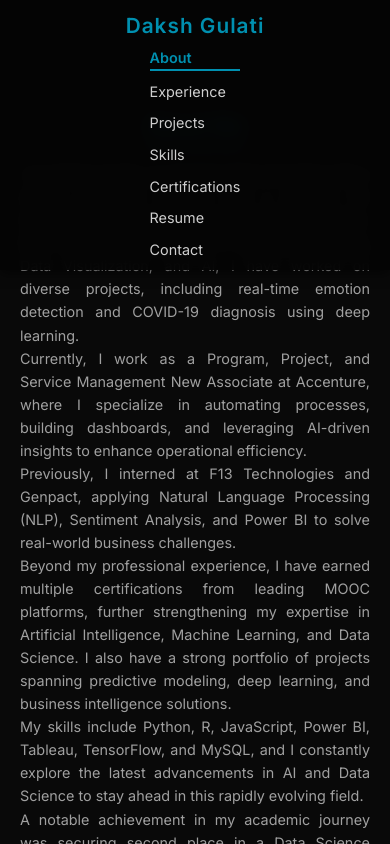
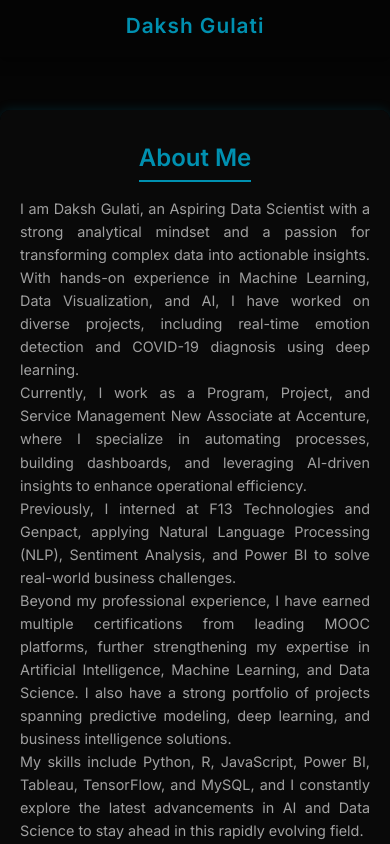
Before and after one commit to Daksh0810/Portfolio, a React (Create React App) app: page / in a window 390 px wide. Shown: the top 844 px of the page. Built offline with nearby package versions, Linux system fonts and the light colour scheme.

Commit message:
Mobile View navbar

```diff
--- a/src/App.js
+++ b/src/App.js
@@ -1,23 +1,36 @@
 import React, { useState, useEffect } from "react";
-import { BrowserRouter as Router, Routes, Route, Link, useLocation} from "react-router-dom";
+import { BrowserRouter as Router, Routes, Route, Link, useLocation } from "react-router-dom";
 import { motion } from "framer-motion";
 import "tailwindcss/tailwind.css";
 import "./styles.css";
-import { FaGithub, FaLinkedin, FaArrowUp } from "react-icons/fa";
+import { FaGithub, FaLinkedin, FaArrowUp, FaBars, FaTimes } from "react-icons/fa";
 
 const Navbar = () => {
   const location = useLocation();
+  const [isMobileMenuOpen, setIsMobileMenuOpen] = useState(false);
+
+  const toggleMobileMenu = () => {
+    setIsMobileMenuOpen(!isMobileMenuOpen);
+  };
+
+  const closeMobileMenu = () => {
+    setIsMobileMenuOpen(false);
+  };
+
   return (
     <nav className="navbar">
       <span className="logo">Daksh Gulati</span>
-      <div className="nav-links">
-        <Link className={`nav-link ${location.pathname === "/" ? "active" : ""}`} to="/">About</Link>
-        <Link className={`nav-link ${location.pathname === "/experience" ? "active" : ""}`} to="/experience">Experience</Link>
-        <Link className={`nav-link ${location.pathname === "/projects" ? "active" : ""}`} to="/projects">Projects</Link>
-        <Link className={`nav-link ${location.pathname === "/skills" ? "active" : ""}`} to="/skills">Skills</Link>
-        <Link className={`nav-link ${location.pathname === "/certifications" ? "active" : ""}`} to="/certifications">Certifications</Link>
-        <Link className={`nav-link ${location.pathname === "/resume" ? "active" : ""}`} to="/resume">Resume</Link>
-        <Link className={`nav-link ${location.pathname === "/contact" ? "active" : ""}`} to="/contact">Contact</Link>
+      <div className="hamburger" onClick={toggleMobileMenu}>
+        {isMobileMenuOpen ? <FaTimes /> : <FaBars />}
+      </div>
+      <div className={`nav-links ${isMobileMenuOpen ? "open" : ""}`}>
+        <Link className={`nav-link ${location.pathname === "/" ? "active" : ""}`} to="/" onClick={closeMobileMenu}>About</Link>
+        <Link className={`nav-link ${location.pathname === "/experience" ? "active" : ""}`} to="/experience" onClick={closeMobileMenu}>Experience</Link>
+        <Link className={`nav-link ${location.pathname === "/projects" ? "active" : ""}`} to="/projects" onClick={closeMobileMenu}>Projects</Link>
+        <Link className={`nav-link ${location.pathname === "/skills" ? "active" : ""}`} to="/skills" onClick={closeMobileMenu}>Skills</Link>
+        <Link className={`nav-link ${location.pathname === "/certifications" ? "active" : ""}`} to="/certifications" onClick={closeMobileMenu}>Certifications</Link>
+        <Link className={`nav-link ${location.pathname === "/resume" ? "active" : ""}`} to="/resume" onClick={closeMobileMenu}>Resume</Link>
+        <Link className={`nav-link ${location.pathname === "/contact" ? "active" : ""}`} to="/contact" onClick={closeMobileMenu}>Contact</Link>
       </div>
     </nav>
   );
@@ -99,7 +112,7 @@ const Resume = () => (
     <p className="section-content text-xl text-gray-300 mb-8 max-w-2xl">
       You can view or download my resume using the buttons below.
     </p>
-    <div className="flex flex-col items-center gap-4"> {/* Stacking buttons vertically */}
+    <div className="flex flex-col items-center gap-4">
       <button
         onClick={() => window.open(process.env.PUBLIC_URL + "/Daksh Gulati Updated Resume - Feb 2025.pdf", "_blank")}
         className="downloadbutton"
--- a/src/styles.css
+++ b/src/styles.css
@@ -40,7 +40,6 @@ body {
     display: flex;
     justify-content: center;
     gap: 20px;
-    flex-wrap: wrap;
 }
 
 .nav-link {
@@ -64,7 +63,7 @@ body {
 
 /* Section Styles */
 .section {
-    padding: 5vw;
+    padding: 30px 40px;
     text-align: center;
     margin: 110px auto;
     max-width: 850px;
@@ -87,7 +86,7 @@ body {
 
 /* Section Content */
 .section-content {
-    font-size: 1rem;
+    font-size: 0.9rem;
     color: #A0A0A0;
     line-height: 1.6;
     text-align: justify;
@@ -98,7 +97,7 @@ body {
     display: inline-block;
     padding: 10px 20px;
     margin-top: 15px;
-    font-size: 1rem;
+    font-size: 0.9rem;
     font-weight: 500;
     color: #050505;
     background: #0090B0;
@@ -118,30 +117,29 @@ body {
 .downloadbutton {
     display: inline-block;
     padding: 12px 24px;
-    margin-top: 10px;
+    margin-top: 10px; /* Adjusted spacing */
     font-size: 1rem;
     font-weight: 600;
     font-family: -apple-system, BlinkMacSystemFont, "SF Pro", "SF Pro Display", "SF Pro Text", sans-serif;
     color: #f5f5f5;
-    background: #1c1c1e;
+    background: #1c1c1e; /* Dark iOS-style background */
     border: none;
     border-radius: 10px;
     transition: all 0.3s ease;
     cursor: pointer;
     box-shadow: 0 4px 8px rgba(0, 0, 0, 0.3);
     text-align: center;
-    width: 100%;
-    max-width: 250px;
+    width: 250px; /* Uniform button width */
 }
 
 .downloadbutton:hover {
-    background: #2c2c2e;
+    background: #2c2c2e; /* Slightly lighter for hover effect */
     box-shadow: 0 6px 12px rgba(0, 0, 0, 0.4);
     transform: translateY(-2px);
 }
 
 .downloadbutton:active {
-    background: #3a3a3c;
+    background: #3a3a3c; /* Even lighter on click */
     transform: scale(0.98);
 }
 
@@ -153,8 +151,8 @@ body {
     padding: 20px;
     border-radius: 12px;
     box-shadow: 0 4px 8px rgba(0, 0, 0, 0.3);
+    max-width: 400px;
     width: 100%;
-    max-width: 400px;
     margin: auto;
     box-sizing: border-box;
 }
@@ -162,6 +160,7 @@ body {
 .contact-input,
 .contact-textarea {
     width: 100%;
+    max-width: 100%;
     padding: 12px;
     font-size: 1rem;
     font-family: -apple-system, BlinkMacSystemFont, "SF Pro", sans-serif;
@@ -224,42 +223,10 @@ body {
 }
 
 /* Responsive Design */
-@media (max-width: 768px) {
-    .nav-links {
-        flex-direction: column;
-        gap: 10px;
-    }
-
-    .section {
-        padding: 20px;
-        margin: 90px auto;
-    }
-
-    .logo {
-        font-size: 1.3rem;
-    }
-
-    .social-icons a {
-        font-size: 1.2rem;
-    }
-
-    .downloadbutton {
-        width: 100%;
-    }
-}
-
 @media (max-width: 500px) {
     .contact-form {
         max-width: 90%;
         padding: 15px;
-    }
-
-    .section-title {
-        font-size: 1.3rem;
-    }
-
-    .section-content {
-        font-size: 0.9rem;
     }
 }
 
@@ -288,3 +255,68 @@ body {
 html {
     scroll-behavior: smooth;
 }
+
+/* Responsive Design */
+@media (max-width: 768px) {
+    .nav-links {
+        display: none;
+    }
+
+    .hamburger {
+        display: flex;
+    }
+
+    .section {
+        padding: 30px 20px;
+    }
+
+    .logo {
+        font-size: 1.3rem;
+    }
+}
+
+/* Hamburger Menu */
+.hamburger {
+    display: none;
+    flex-direction: column;
+    cursor: pointer;
+    gap: 5px;
+}
+
+.hamburger span {
+    width: 25px;
+    height: 3px;
+    background: #CFCFCF;
+    transition: all 0.3s ease;
+}
+
+/* Side Navigation */
+.side-nav {
+    position: fixed;
+    top: 0;
+    left: -250px;
+    width: 250px;
+    height: 100%;
+    background: rgba(5, 5, 5, 0.95);
+    padding-top: 60px;
+    box-shadow: 2px 0 5px rgba(0, 0, 0, 0.5);
+    transition: left 0.3s ease;
+    z-index: 1100;
+}
+
+.side-nav.open {
+    left: 0;
+}
+
+.side-nav a {
+    display: block;
+    color: #CFCFCF;
+    padding: 12px 20px;
+    text-decoration: none;
+    font-size: 1rem;
+    transition: background 0.3s ease;
+}
+
+.side-nav a:hover {
+    background: #0090B0;
+}
```
